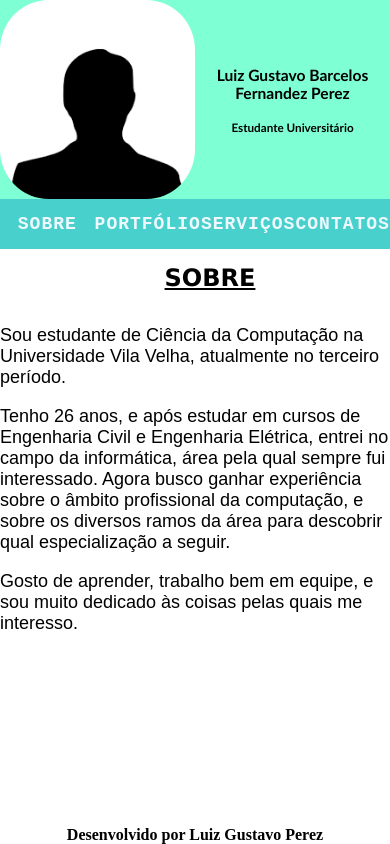
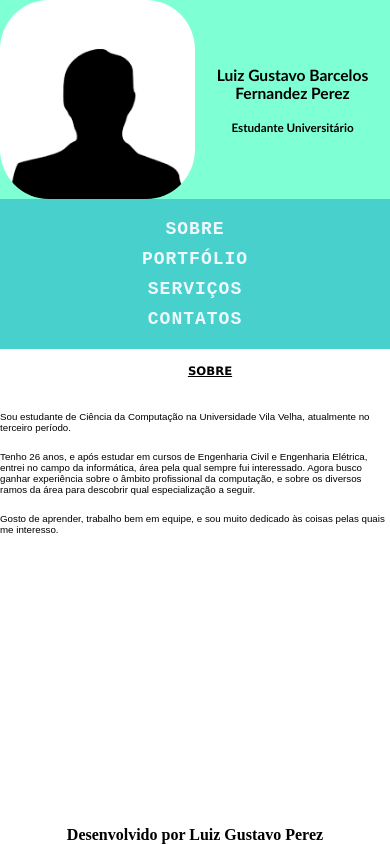
Before and after one commit to LuizGBFPerez/DesWeb-2022-2, a plain HTML site: page src/index.html in a window 390 px wide. Shown: the top 844 px of the page. Drawn offline with Linux system fonts and the light colour scheme.

Commit message:
Add files via upload

```diff
--- a/src/index.css
+++ b/src/index.css
@@ -17,13 +17,11 @@ header
 header h1
 {
     font-family:'Gill Sans', 'Gill Sans MT', Calibri, 'Trebuchet MS', sans-serif;
-    font-size: 4vw;
 }
 
 header h2
 {
     font-family:'Gill Sans', 'Gill Sans MT', Calibri, 'Trebuchet MS', sans-serif;
-    font-size: 3vw;
 }
 
 header div
@@ -33,9 +31,10 @@ header div
 
 header img
 {
-    max-width: 50%;
-    width: 200px;
+    max-width: 100%;
+    height: auto;
     border-radius: 25%;
+
 }
 
 
@@ -48,6 +47,7 @@ nav ul
     align-items: center;
     justify-content: space-evenly;
     height: 50px;
+    max-height: 5%;
 }
 
 nav ul li
@@ -148,6 +148,18 @@ input[type=text]:focus
 
     }
 
+    header h1
+    {
+        font-family:'Gill Sans', 'Gill Sans MT', Calibri, 'Trebuchet MS', sans-serif;
+        font-size: 4vw;
+    }
+
+    header h2
+    {
+        font-family:'Gill Sans', 'Gill Sans MT', Calibri, 'Trebuchet MS', sans-serif;
+        font-size: 3vw;
+    }
+
     header img
     {
         width: 50%;
@@ -159,4 +171,65 @@ input[type=text]:focus
     {
         text-align: center;
     }
+
+    nav ul
+    {
+
+        background-color:mediumturquoise;
+        display: flex;
+        flex-direction: column;
+        list-style: none;
+        align-items: center;
+        justify-content: center;
+        height: 150px;
+        max-height: 10%;
+    }
+
+    nav ul li
+    {
+        height: 20px;
+        width: 110px;
+        margin: 5px;
+    }
+
+    nav ul li a
+    {
+        height: 100%;
+        width: 100%;
+        text-decoration: none;
+        font-weight: 900;
+        font-size: large;
+        letter-spacing: 1px;
+        font-family: 'Courier New', Courier, monospace;
+        color:aliceblue;
+        display: flex;
+        align-items: center;
+        justify-content: center;
+    }
+
+    #titulo
+    {
+        font-size: 3vw;
+        font-weight: 900;
+        font-family:'Lucida Sans', 'Lucida Sans Regular', 'Lucida Grande', 'Lucida Sans Unicode', Geneva, Verdana, sans-serif;
+        padding: 15px;
+        text-align: center;
+        text-decoration: underline;
+        width: 100%;
+    }
+
+    #texto
+    {
+        font-size: 2.5vw;
+        font-family:Arial, Helvetica, sans-serif;
+    }
+
+    footer
+    {
+        position: absolute;
+        padding-top: 4%;
+        bottom: 0px;
+        text-align: center;
+        width: 100%;
+    }
 }
```
